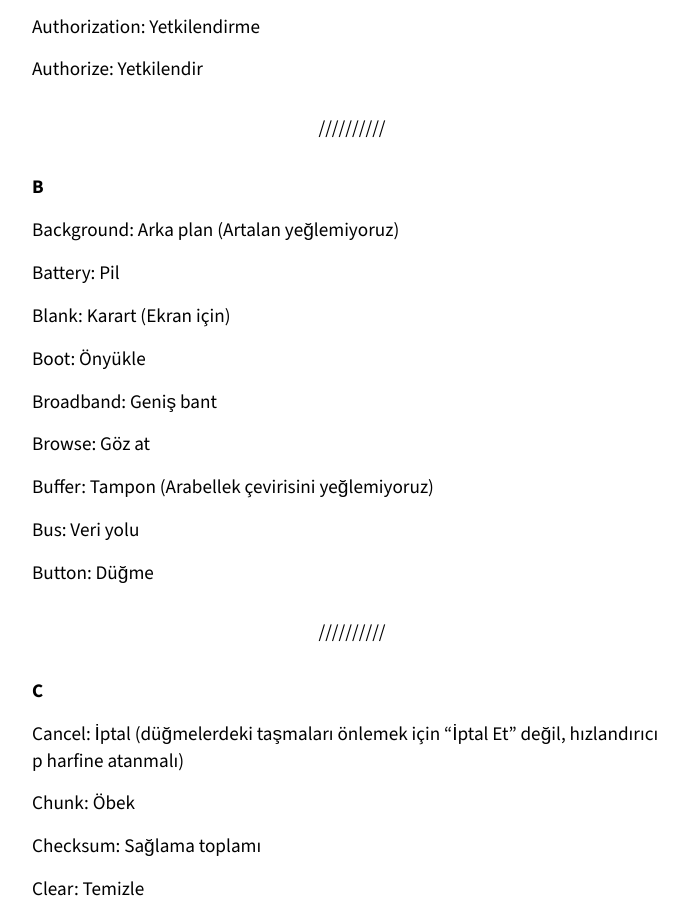
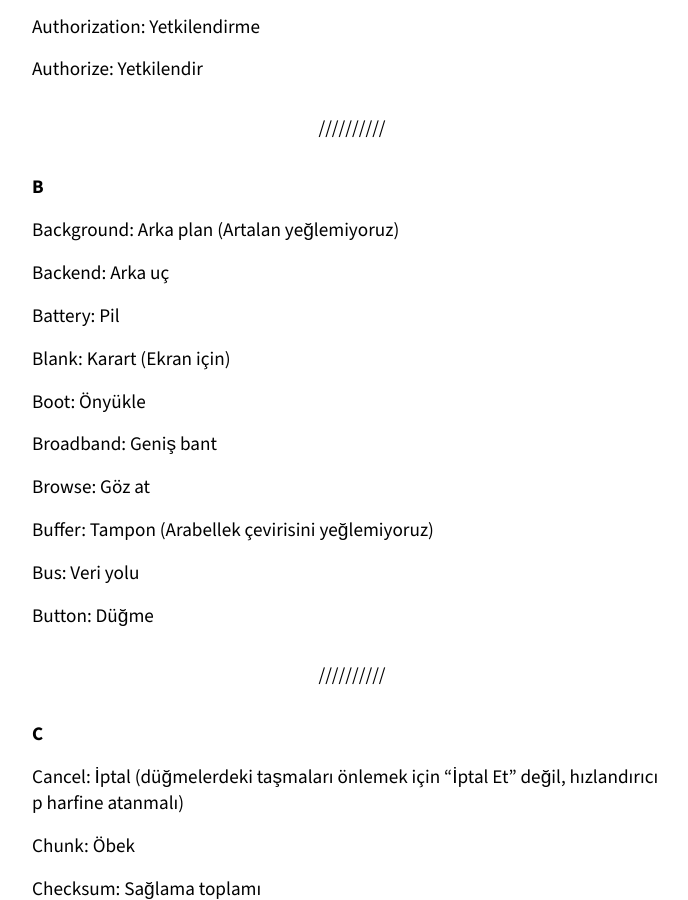
Before and after one commit to gnometurk/gnomeorgtr, a Jekyll site: the page built from ceviri/sozluk.md, in a window 1280 px wide and 900 px high, scrolled down 964 px. Shown: the whole window, without its empty margins (288-976 px from the left). Built offline with Jekyll 4.4.1, drawn with Linux system fonts in a browser that asks for light colours.

Commit message:
Add words

```diff
--- a/ceviri/sozluk.md
+++ b/ceviri/sozluk.md
@@ -45,6 +45,8 @@ Authorize: Yetkilendir
 **B**
 
 Background: Arka plan (Artalan yeğlemiyoruz)
+
+Backend: Arka uç
 
 Battery: Pil
 
@@ -159,6 +161,8 @@ Flip: Çevir
 Folder: Klasör
 
 Foreground: Ön plan (Önalan yeğlemiyoruz)
+
+Frontend: Ön uç
 
 Function: İşlev
 
```
